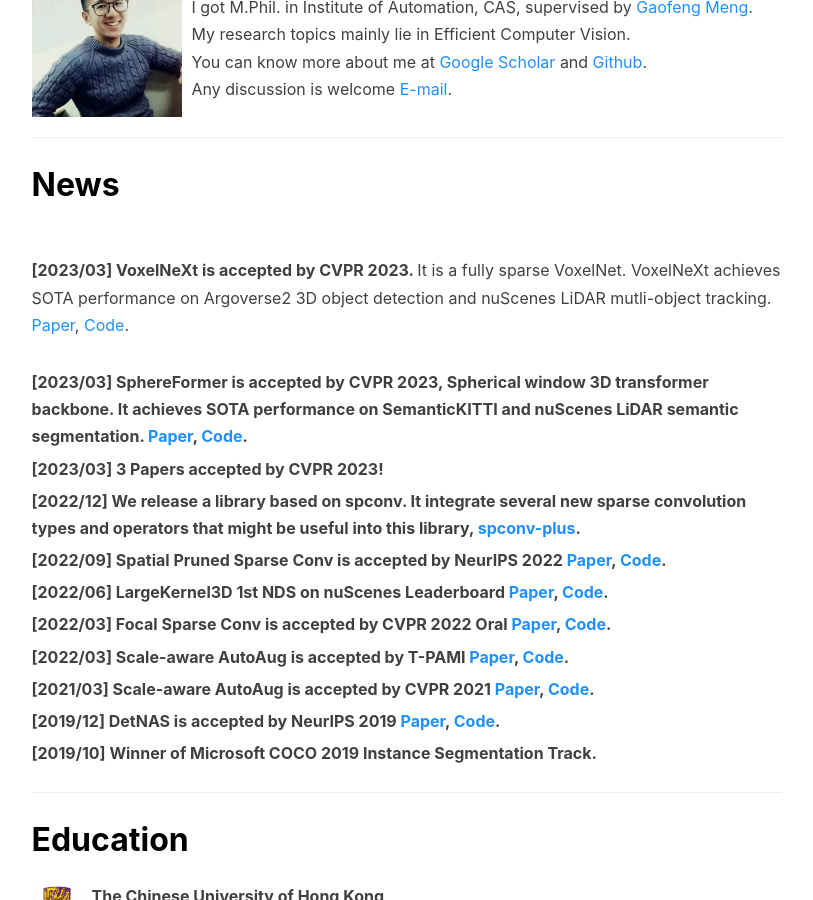
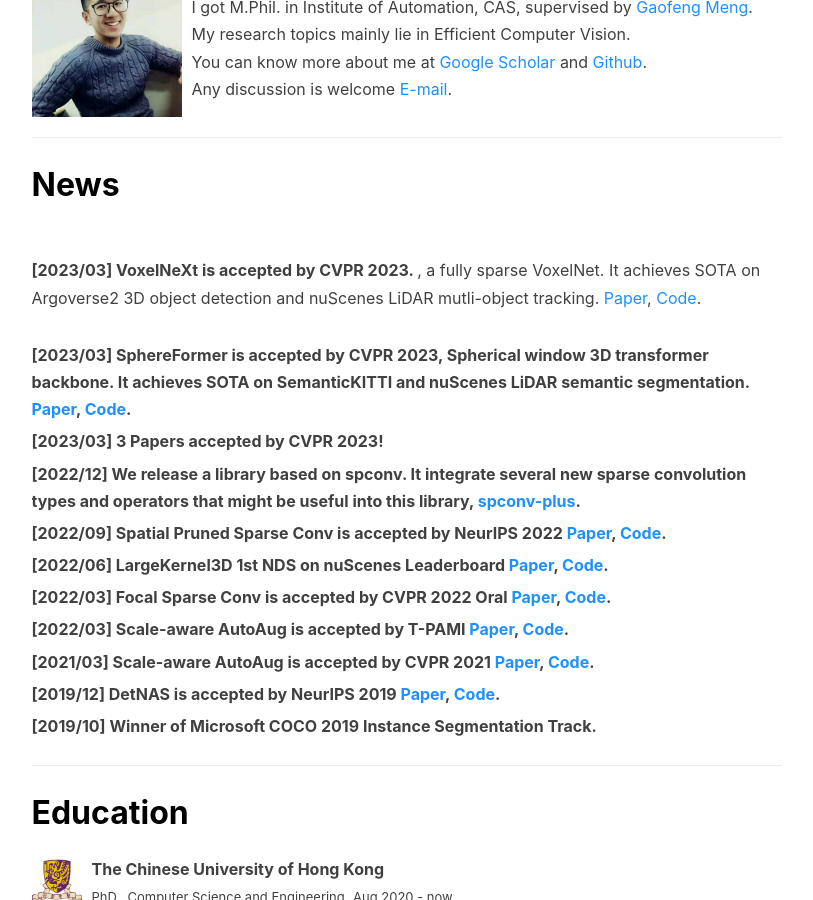
Before and after one commit to yukang2017/yukang2017.github.io, a Jekyll site: the page built from index.html, in a window 1280 px wide and 900 px high, scrolled down 451 px. Shown: the whole window, without its empty margins (136-949 px from the left). Built offline with Jekyll 4.4.1, drawn with Linux system fonts in a browser that asks for light colours; nearby versions of some CDN libraries; the list of posts is cut into pages by our own code; comment, search, counter and statistics services are not loaded.

Commit message:
Update index.html

```diff
--- a/index.html
+++ b/index.html
@@ -38,8 +38,8 @@
 				</p>
 				<p class="media-heading">
 				<strong>
-					[2023/03] VoxelNeXt is accepted by CVPR 2023. </strong> It is a fully sparse VoxelNet.
-					VoxelNeXt achieves SOTA performance on Argoverse2 3D object detection and nuScenes LiDAR mutli-object tracking. <a target="_blank"
+					[2023/03] VoxelNeXt is accepted by CVPR 2023. </strong>, a fully sparse VoxelNet.
+					It achieves SOTA on Argoverse2 3D object detection and nuScenes LiDAR mutli-object tracking. <a target="_blank"
 					   href="https://arxiv.org/abs/2303.11301"><font color="DodgerBlue">Paper</font></a>, <a target="_blank"
 					   href="https://github.com/dvlab-research/VoxelNeXt"><font color="DodgerBlue">Code</font></a>.
 				</p>
@@ -47,7 +47,7 @@
 				<p class="media-heading">
 				<strong>
 					[2023/03] SphereFormer is accepted by CVPR 2023, Spherical window 3D transformer backbone.
-					It achieves SOTA performance on SemanticKITTI and nuScenes LiDAR semantic segmentation. <a target="_blank"
+					It achieves SOTA on SemanticKITTI and nuScenes LiDAR semantic segmentation. <a target="_blank"
 					   href="https://arxiv.org/abs/2303.12766"><font color="DodgerBlue">Paper</font></a>, <a target="_blank"
 					   href="https://github.com/dvlab-research/SphereFormer"><font color="DodgerBlue">Code</font></a>.
 				 </strong>
```
